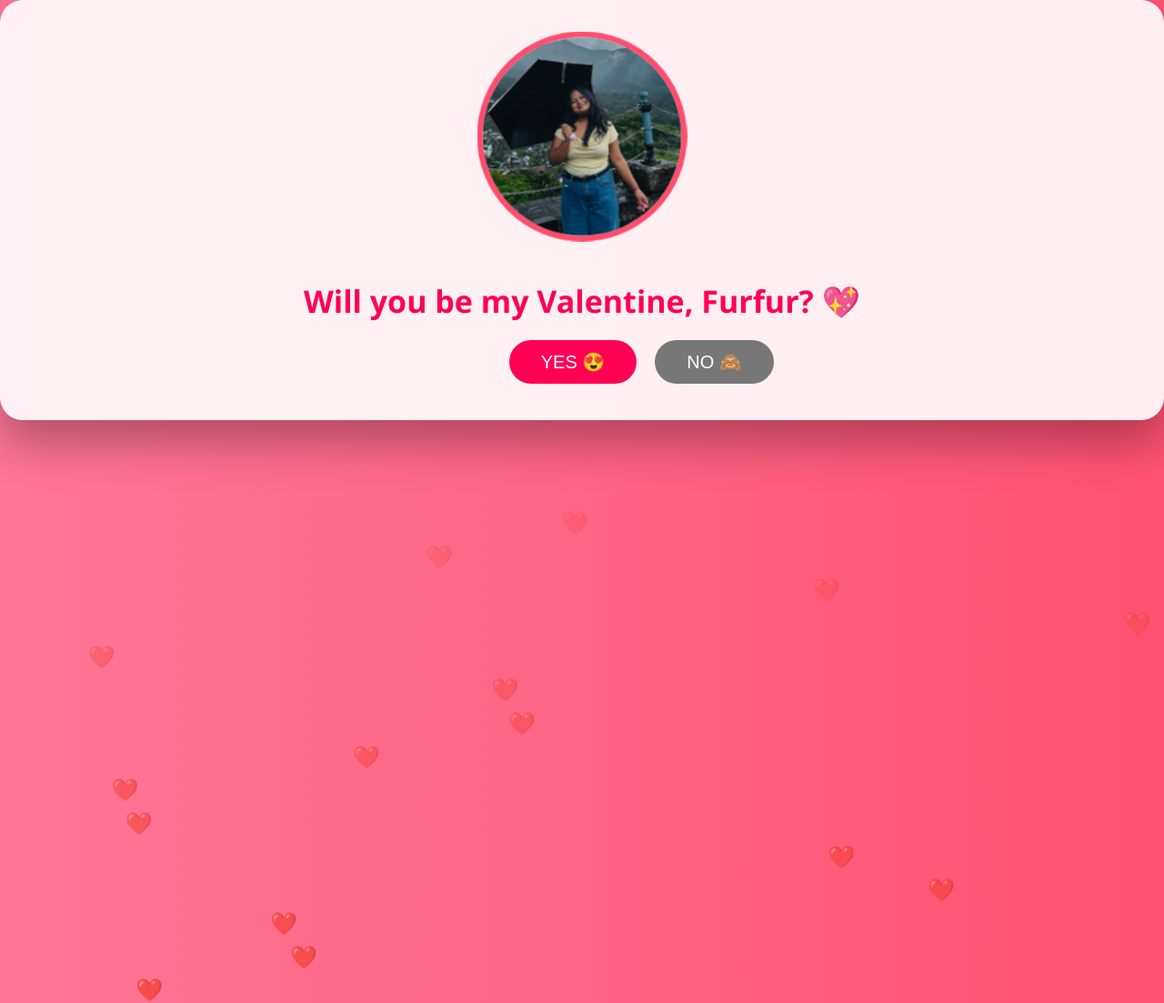
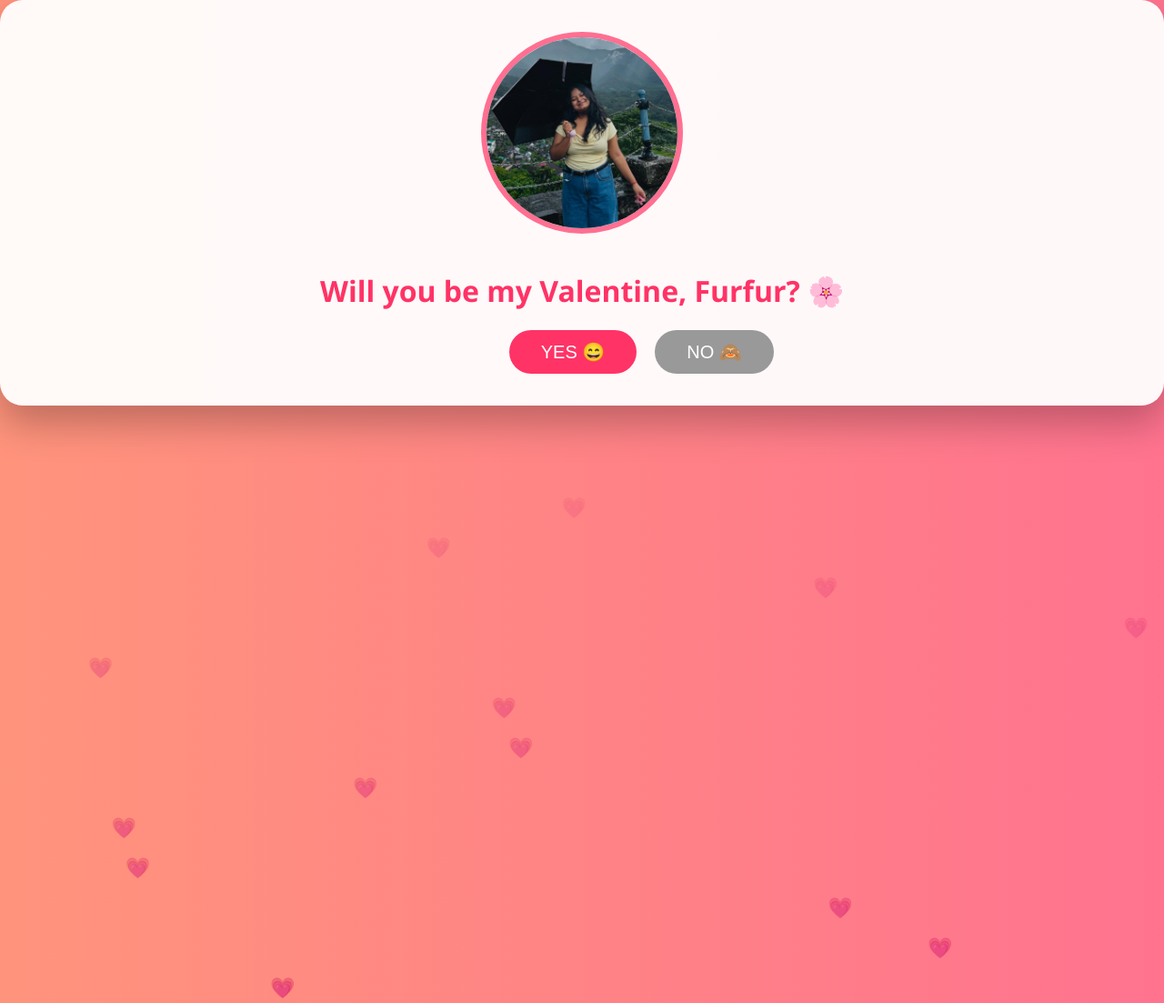
Before and after one commit to itsmerush/Valentine, a plain HTML site: page index.html in a window 1280 px wide. Shown: the top 1103 px of the page at 91% size. Drawn offline with Linux system fonts and the light colour scheme.

Commit message:
Update index.html

```diff
--- a/index.html
+++ b/index.html
@@ -2,19 +2,15 @@
 <html lang="en">
 <head>
 <meta charset="UTF-8">
-<title>For Furfur 💖</title>
+<title>For Furfur 🌈</title>
 
 <style>
-* {
-  box-sizing: border-box;
-}
-
 body {
   margin: 0;
   height: 100vh;
   overflow: hidden;
   font-family: 'Segoe UI', sans-serif;
-  background: linear-gradient(270deg, #ff4d6d, #ffafcc, #ffd6a5, #cdb4db);
+  background: linear-gradient(270deg, #ff6f91, #ffc75f, #f9f871, #d65db1);
   background-size: 800% 800%;
   animation: bgMove 12s ease infinite;
 }
@@ -26,41 +22,31 @@ body {
 }
 
 .container {
-  position: relative;
-  z-index: 2;
-  background: rgba(255,255,255,0.9);
-  padding: 40px;
+  background: rgba(255,255,255,0.95);
+  padding: 35px;
   border-radius: 25px;
   text-align: center;
-  box-shadow: 0 25px 50px rgba(0,0,0,0.3);
-  animation: zoomIn 1.5s ease;
+  box-shadow: 0 20px 40px rgba(0,0,0,0.25);
+  animation: popIn 1.2s ease;
 }
 
-@keyframes zoomIn {
-  from { transform: scale(0.5); opacity: 0; }
+@keyframes popIn {
+  from { transform: scale(0.6); opacity: 0; }
   to { transform: scale(1); opacity: 1; }
 }
 
 h1 {
-  color: #ff0054;
-  font-size: 34px;
-  margin-bottom: 20px;
+  color: #ff3366;
+  font-size: 32px;
 }
 
 img {
-  width: 220px;
-  height: 220px;
+  width: 210px;
+  height: 210px;
   border-radius: 50%;
   object-fit: cover;
-  border: 6px solid #ff4d6d;
-  margin-bottom: 20px;
-  animation: pulse 2s infinite;
-}
-
-@keyframes pulse {
-  0% { transform: scale(1); }
-  50% { transform: scale(1.05); }
-  100% { transform: scale(1); }
+  border: 6px solid #ff6f91;
+  margin-bottom: 15px;
 }
 
 button {
@@ -72,27 +58,37 @@ button {
 }
 
 #yes {
-  background: #ff0054;
+  background: #ff3366;
   color: white;
   margin-right: 20px;
 }
 
 #no {
-  background: #777;
+  background: #999;
   color: white;
   position: absolute;
 }
 
-/* floating hearts */
+/* hearts floating */
 .heart {
   position: absolute;
-  font-size: 24px;
+  font-size: 22px;
   animation: float 6s linear infinite;
 }
 
 @keyframes float {
   0% { transform: translateY(100vh); opacity: 1; }
   100% { transform: translateY(-10vh); opacity: 0; }
+}
+
+/* cartoon bounce */
+.bounce {
+  animation: bounce 1s infinite alternate;
+}
+
+@keyframes bounce {
+  from { transform: translateY(0); }
+  to { transform: translateY(-15px); }
 }
 </style>
 </head>
@@ -101,14 +97,10 @@ button {
 
 <div class="container">
   <img src="furfur.jpg" alt="Furfur">
-  <h1>Will you be my Valentine, Furfur? 💖</h1>
-  <button id="yes">YES 😍</button>
+  <h1>Will you be my Valentine, Furfur? 🌸</h1>
+  <button id="yes">YES 😄</button>
   <button id="no">NO 🙈</button>
 </div>
-
-<audio autoplay loop>
-  <source src="https://www.soundhelix.com/examples/mp3/SoundHelix-Song-2.mp3" type="audio/mp3">
-</audio>
 
 <script>
 const noBtn = document.getElementById("no");
@@ -128,13 +120,22 @@ document.getElementById("yes").onclick = () => {
       flex-direction:column;
       justify-content:center;
       align-items:center;
-      background:linear-gradient(135deg,#ff4d6d,#ffd6a5);
-      color:white;
-      text-align:center;
+      background:linear-gradient(135deg,#ff6f91,#ffc75f);
       font-family:Segoe UI;
-      animation: zoomIn 1.5s ease;">
-      <h1 style="font-size:48px;">🎉 SHE SAID YES!!! 🎉</h1>
-      <h2>Furfur & Me — a filmy love story begins 💍❤️</h2>
+      text-align:center;">
+
+      <div class="bounce" style="font-size:80px;">🧸</div>
+      <div class="bounce" style="font-size:60px;">🎉💖🎉</div>
+
+      <h1 style="color:white;font-size:42px;margin:10px;">
+        Yayyy!! 😄
+      </h1>
+
+      <h2 style="color:white;font-weight:normal;">
+        This just got a little more fun 🌈
+      </h2>
+
+      <div style="font-size:40px;margin-top:15px;">✨😊✨</div>
     </div>
   `;
 };
@@ -142,13 +143,13 @@ document.getElementById("yes").onclick = () => {
 function createHeart() {
   const heart = document.createElement("div");
   heart.className = "heart";
-  heart.innerHTML = "❤️";
+  heart.innerHTML = "💗";
   heart.style.left = Math.random() * 100 + "vw";
   document.body.appendChild(heart);
   setTimeout(() => heart.remove(), 6000);
 }
 
-setInterval(createHeart, 250);
+setInterval(createHeart, 300);
 </script>
 
 </body>
```
